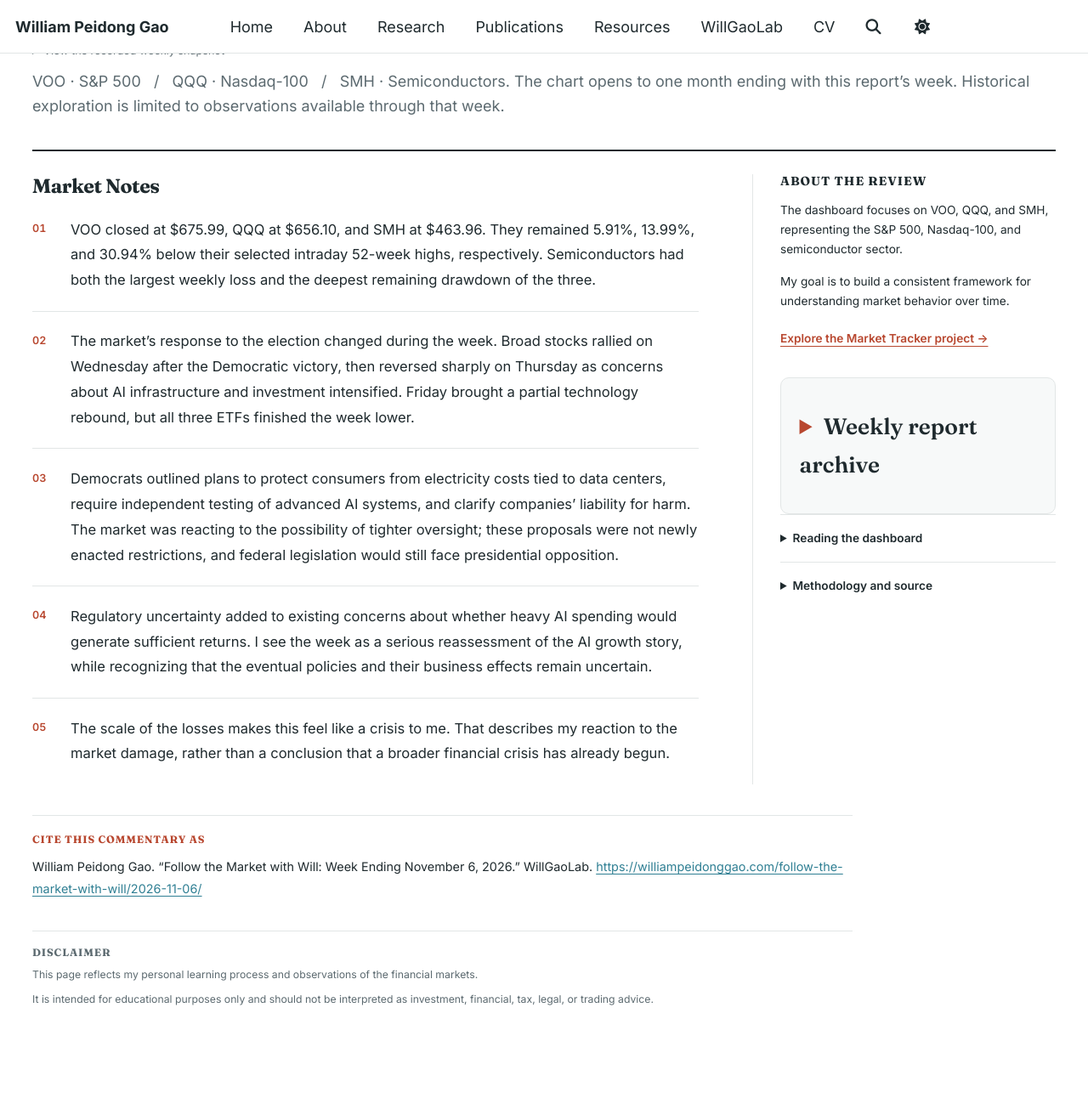
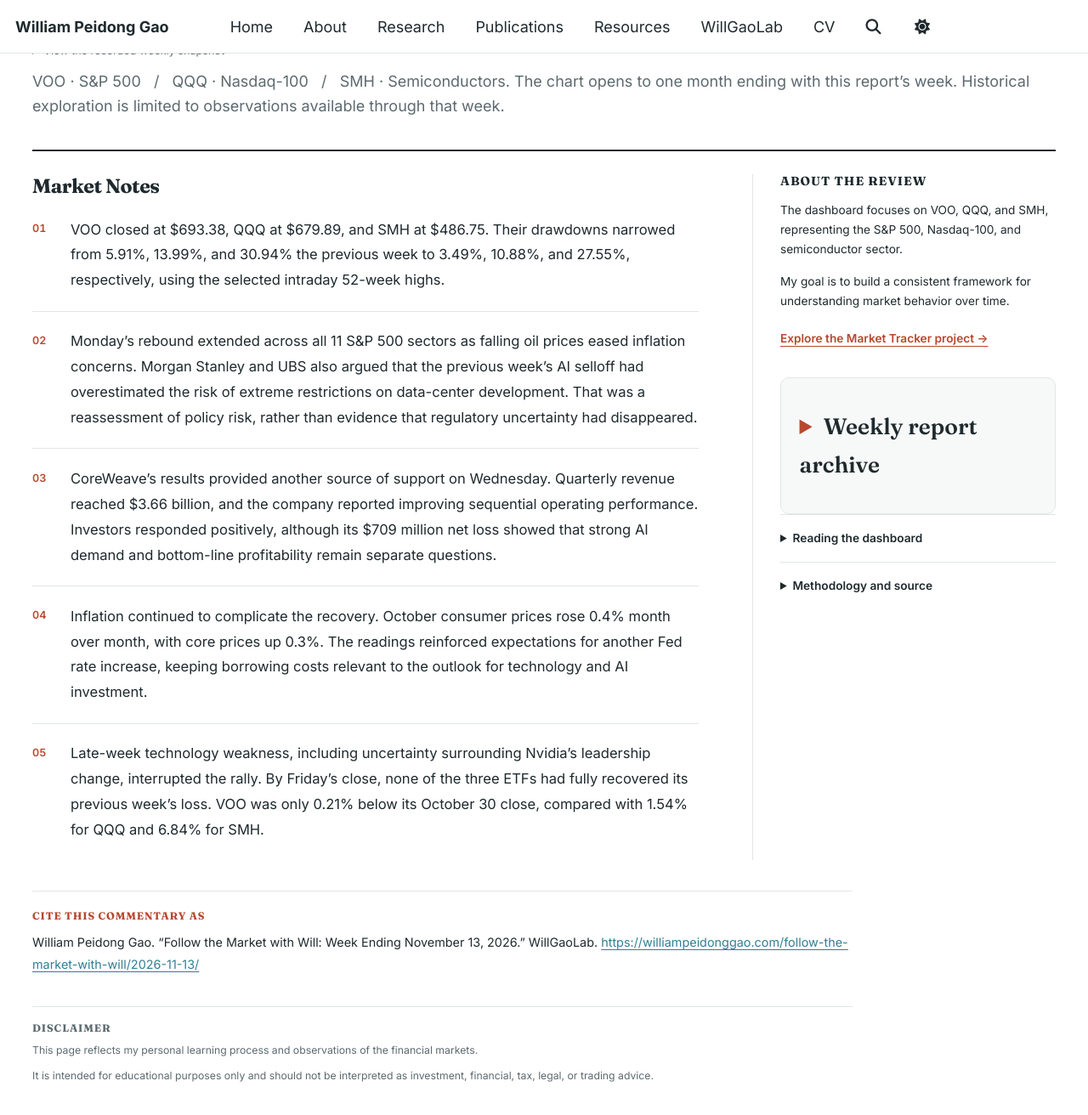
Before and after one commit to PeidongGao/WilliamGaoWeb, a Jekyll site: the page built from _pages/follow-the-market-with-will.md, in a window 1280 px wide and 1400 px high, scrolled down 1940 px. Shown: the top 1312 px of the window at 85% size. Built offline with Jekyll 4.4.1, drawn with Linux system fonts in a browser that asks for light colours; some of the changed text lies outside the part shown.

Commit message:
Publish weekly market commentary for November 13, 2026

```diff
--- a/_data/weekly_market_commentary.yml
+++ b/_data/weekly_market_commentary.yml
@@ -1,3 +1,13 @@
+- date: "2026-11-13"
+  summary: "All three ETFs rebounded this week: VOO gained 2.57%, QQQ 3.63%, and SMH 4.91%. Lower oil prices supported Monday’s rally, while CoreWeave’s results helped restore some confidence in AI demand midweek. The gains recovered part of the recent losses, but QQQ remained 10.88% below its selected 52-week high and SMH remained 27.55% below. The distance still left to recover stands out more than one positive week."
+  key_observation: "SMH had the strongest weekly rebound and still had the deepest drawdown. That combination shows how much damage remains after the semiconductor selloff. QQQ also finished more than 10% below its high, while VOO was much closer at 3.49% below. This week improved the picture, but it provides limited evidence that the recovery can last."
+  market_notes:
+    - "VOO closed at $693.38, QQQ at $679.89, and SMH at $486.75. Their drawdowns narrowed from 5.91%, 13.99%, and 30.94% the previous week to 3.49%, 10.88%, and 27.55%, respectively, using the selected intraday 52-week highs."
+    - "Monday’s rebound extended across all 11 S&P 500 sectors as falling oil prices eased inflation concerns. Morgan Stanley and UBS also argued that the previous week’s AI selloff had overestimated the risk of extreme restrictions on data-center development. That was a reassessment of policy risk, rather than evidence that regulatory uncertainty had disappeared."
+    - "CoreWeave’s results provided another source of support on Wednesday. Quarterly revenue reached $3.66 billion, and the company reported improving sequential operating performance. Investors responded positively, although its $709 million net loss showed that strong AI demand and bottom-line profitability remain separate questions."
+    - "Inflation continued to complicate the recovery. October consumer prices rose 0.4% month over month, with core prices up 0.3%. The readings reinforced expectations for another Fed rate increase, keeping borrowing costs relevant to the outlook for technology and AI investment."
+    - "Late-week technology weakness, including uncertainty surrounding Nvidia’s leadership change, interrupted the rally. By Friday’s close, none of the three ETFs had fully recovered its previous week’s loss. VOO was only 0.21% below its October 30 close, compared with 1.54% for QQQ and 6.84% for SMH."
+
 - date: "2026-11-06"
   summary: "This week was all about losing money. VOO fell 2.71%, QQQ 4.98%, and SMH 11.20%. The midterm results showed voters holding the administration accountable, but the prospect of tighter oversight of artificial intelligence helped trigger a sharp market repricing. Friday’s partial rebound did little to repair the week’s losses."
   key_observation: "Political accountability and market confidence do not necessarily move together. Voters held the administration accountable, while investors reassessed what a Democratic Congress and newly elected governors could mean for AI development. I need more time and distance to assess the damage. Right now, it feels like a crisis."
--- a/assets/data/weekly-market-history.csv
+++ b/assets/data/weekly-market-history.csv
@@ -59,3 +59,6 @@ week_ending,ticker,drawdown,week_over_week
 2026-11-06,QQQ,-0.139947,-0.049805
 2026-11-06,SMH,-0.309409,-0.112021
 2026-11-06,VOO,-0.059126,-0.027087
+2026-11-13,QQQ,-0.108762,0.036260
+2026-11-13,SMH,-0.275486,0.049121
+2026-11-13,VOO,-0.034921,0.025725
```
Also changed, not shown: images/market/weekly-market-dashboard.png.
